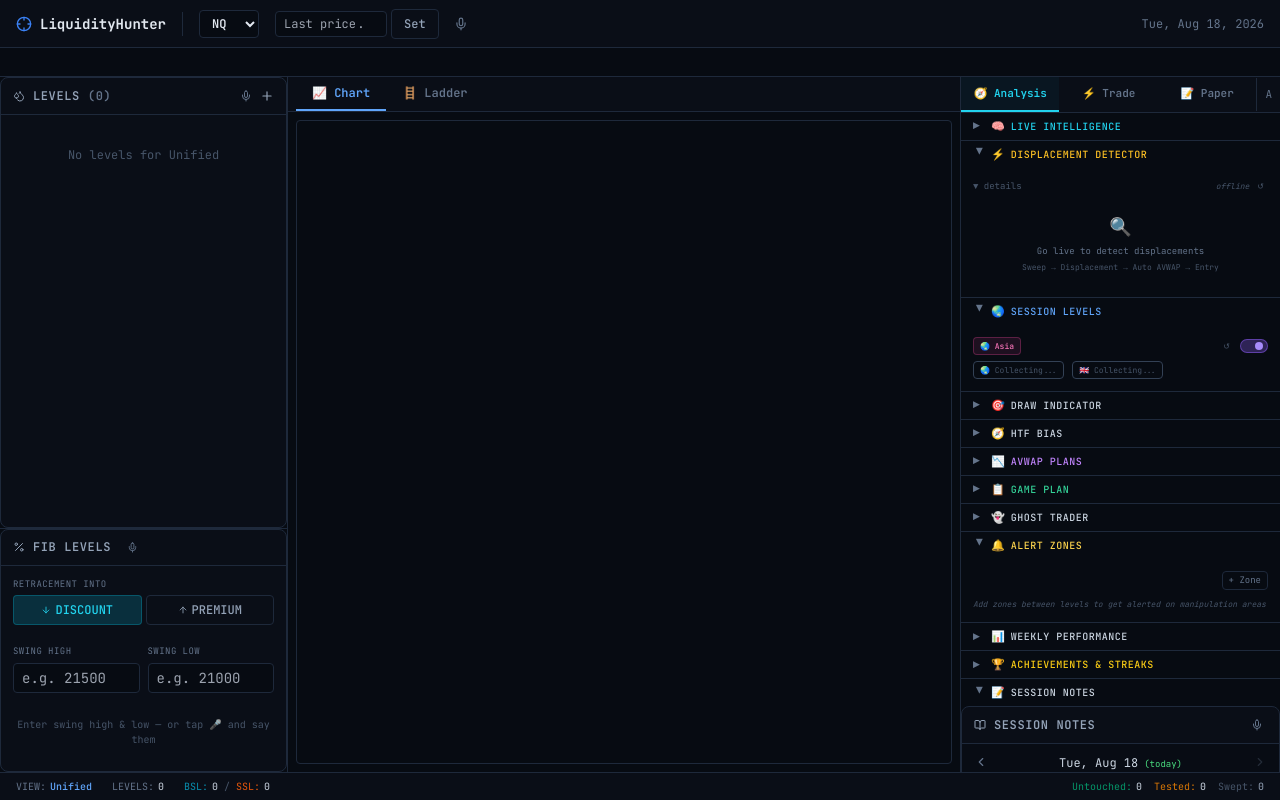
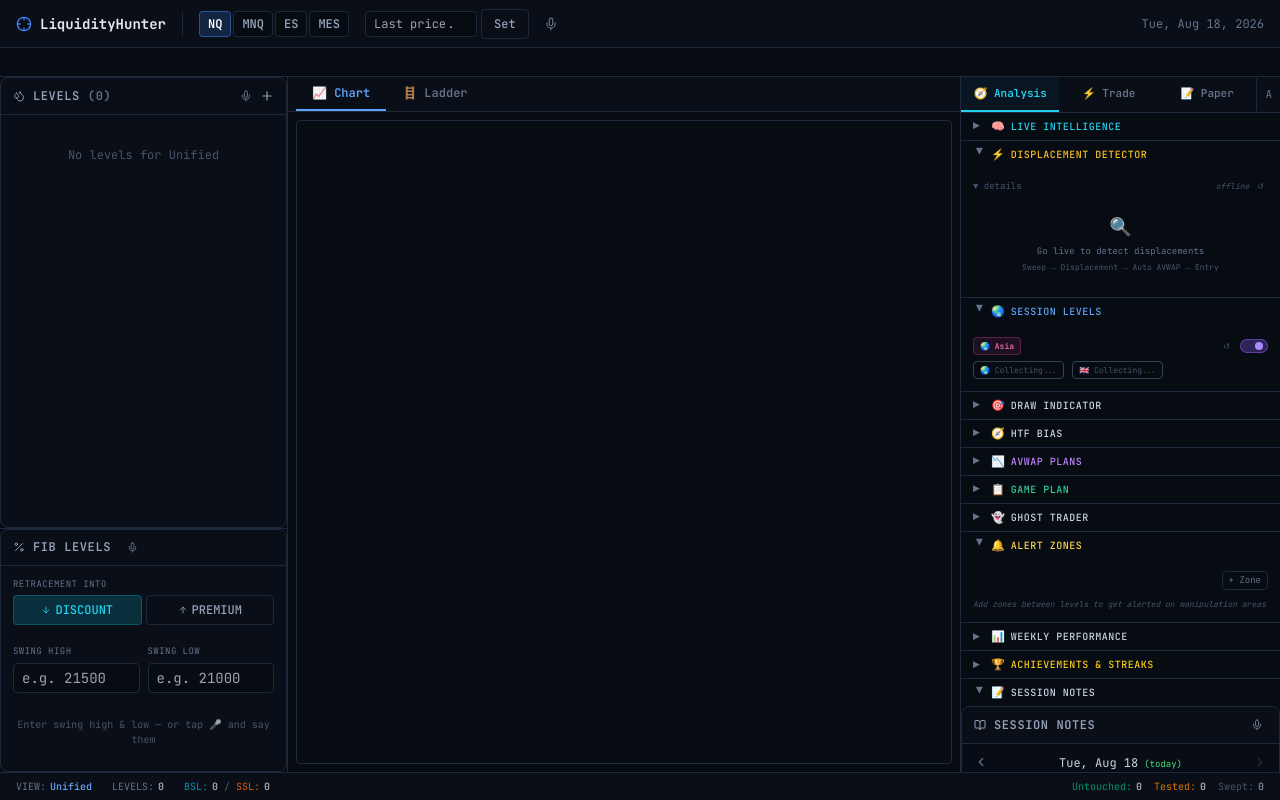
Before and after one commit to jordanmartinek/liquidityhunter, a React (Vite) app: page /#/ in a window 1280 px wide. Built offline with nearby package versions, Linux system fonts and the light colour scheme; the HTML template or start-up script is replaced by a standard one.

Commit message:
feat: one-click instrument quick-switch chips (Batch 3)
- Replace the TopBar instrument dropdown with a compact row of one-click
  chips (active highlighted), so switching symbols is a single tap
- Uses the existing symbol/setSymbol store state and INSTRUMENTS list

```diff
--- a/src/components/trading/TopBar.jsx
+++ b/src/components/trading/TopBar.jsx
@@ -99,18 +99,24 @@ export default function TopBar() {
 
       <div className="w-px h-6 bg-terminal-border" />
 
-      {/* Instrument Switcher */}
-      <select
-        value={symbol}
-        onChange={(e) => setSymbol(e.target.value)}
-        className="bg-terminal-bg border border-terminal-border rounded px-2 py-1 text-xs font-semibold text-slate-200"
-      >
+      {/* Instrument quick-switch — one-click chips */}
+      <div className="flex items-center gap-0.5" role="group" aria-label="Instrument">
         {INSTRUMENTS.map((inst) => (
-          <option key={inst.symbol} value={inst.symbol}>
+          <button
+            key={inst.symbol}
+            onClick={() => setSymbol(inst.symbol)}
+            aria-pressed={symbol === inst.symbol}
+            title={inst.symbol}
+            className={`px-2 py-1 rounded text-xs font-semibold transition-colors border ${
+              symbol === inst.symbol
+                ? 'bg-accent-blue/20 border-accent-blue/50 text-white'
+                : 'bg-terminal-bg border-terminal-border text-slate-400 hover:text-slate-200'
+            }`}
+          >
             {inst.label}
-          </option>
+          </button>
         ))}
-      </select>
+      </div>
 
       {/* Last Price */}
       <div className="flex items-center gap-2">
```
